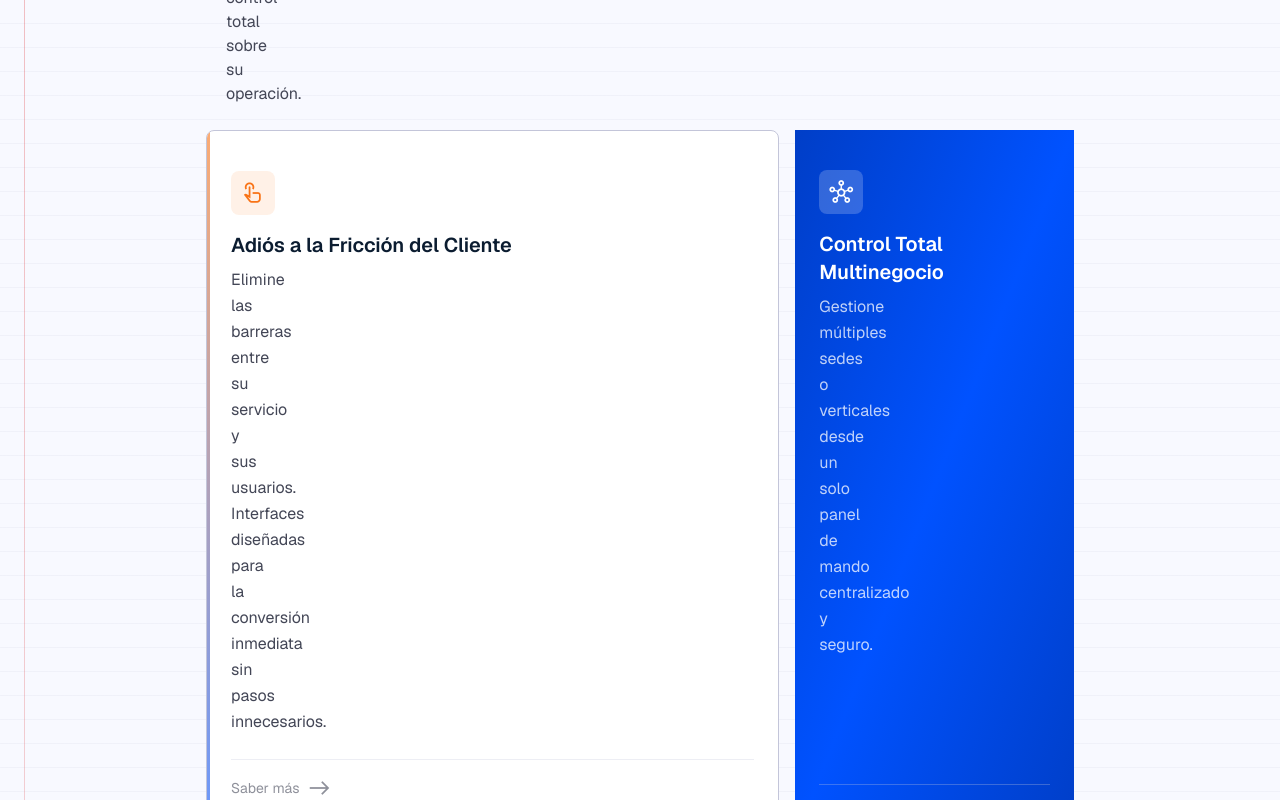
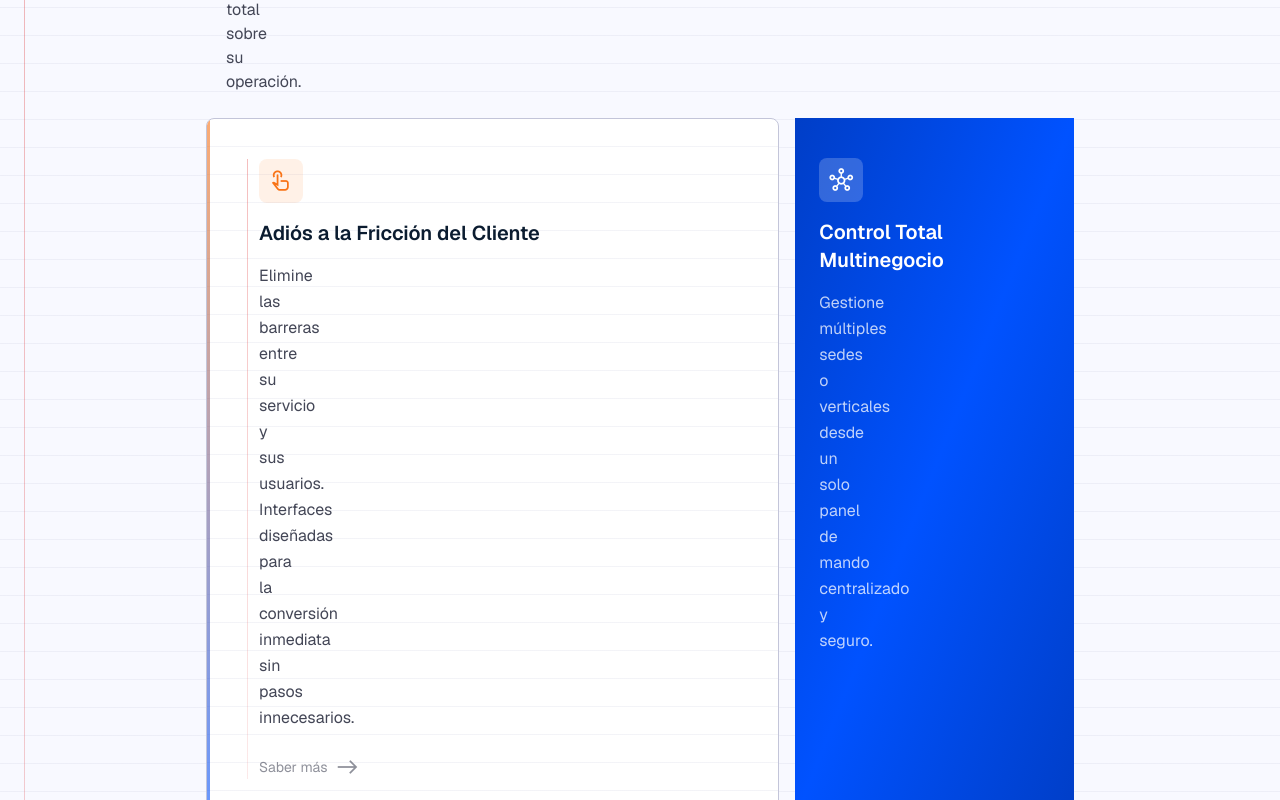
Before and after one commit to Shuh3n-Dev/boqi, a React (Vite) app: page / in a window 1280 px wide. Shown: the part 1400-2200 px from the top of the page. Built offline with nearby package versions, Linux system fonts and the light colour scheme.

Commit message:
Refactor Features, Pricing, StatsBar, and Testimonials components for improved layout and styling; add redline accents and enhance responsiveness

```diff
--- a/src/components/Features.tsx
+++ b/src/components/Features.tsx
@@ -69,7 +69,8 @@ const itemAnim = {
 }
 
 function FeatureCard({ feature }: { feature: (typeof features)[number] }) {
-  const cardClass = feature.isHero
+  const isHero = feature.isHero
+  const cardClass = isHero
     ? feature.bg
     : "notebook-card hover:shadow-sm hover:border-primary-container/30"
 
@@ -78,15 +79,16 @@ function FeatureCard({ feature }: { feature: (typeof features)[number] }) {
       variants={itemAnim}
       className={`col-span-full ${feature.colSpan} ${cardClass} px-lg py-xl flex flex-col justify-between transition-all duration-300 group`}
     >
-      <div className="notebook-card-body">
+      <div className={isHero ? "" : "notebook-card-body has-redline"}>
+        <div className={isHero ? "space-y-md" : "notebook-col space-y-md"}>
           <div
-          className={`w-11 h-11 rounded-lg flex items-center justify-center mb-md ${feature.iconColor}`}
+            className={`w-11 h-11 rounded-lg flex items-center justify-center ${feature.iconColor}`}
           >
             <span className="material-symbols-outlined text-2xl">
               {feature.icon}
             </span>
           </div>
-        <h3 className="text-headline-sm mb-sm">
+          <h3 className="text-headline-sm">
             {feature.title}
           </h3>
           <p
@@ -94,11 +96,9 @@ function FeatureCard({ feature }: { feature: (typeof features)[number] }) {
           >
             {feature.description}
           </p>
-      </div>
 
-      <div className="flex items-end justify-between mt-lg pt-md border-t border-outline-variant/30 notebook-card-body">
           {feature.link && (
-          <span className="text-body-sm text-on-surface-variant/60 flex items-center gap-sm group-hover:text-accent transition-colors">
+            <span className="text-body-sm text-on-surface-variant/60 flex items-center gap-sm group-hover:text-accent transition-colors pt-sm">
               Saber más
               <span className="material-symbols-outlined text-sm group-hover:translate-x-1 transition-transform">
                 east
@@ -107,7 +107,7 @@ function FeatureCard({ feature }: { feature: (typeof features)[number] }) {
           )}
 
           {feature.chart && (
-          <div className="w-full md:w-1/2 bg-surface-container-low rounded p-sm border border-outline-variant/50 overflow-hidden">
+            <div className="w-full md:w-1/2 bg-surface-container-low rounded p-sm border border-outline-variant/50 overflow-hidden pt-sm">
               <div className="space-y-sm">
                 <div className="h-2 w-3/4 bg-surface-container-highest rounded" />
                 <div className="h-2 w-1/2 bg-surface-container-highest rounded" />
@@ -116,8 +116,7 @@ function FeatureCard({ feature }: { feature: (typeof features)[number] }) {
               </div>
             </div>
           )}
-
-        {!feature.link && !feature.chart && <span />}
+        </div>
       </div>
     </motion.div>
   )
--- a/src/components/Pricing.tsx
+++ b/src/components/Pricing.tsx
@@ -114,7 +114,8 @@ export default function Pricing() {
                 </div>
               )}
 
-              <div className="notebook-card-body">
+              <div className="notebook-card-body has-redline">
+                <div className="notebook-col">
                   <h4 className="text-label-sm text-on-surface-variant mb-md uppercase tracking-wider">
                     {plan.name}
                   </h4>
@@ -141,6 +142,7 @@ export default function Pricing() {
                     ))}
                   </ul>
                 </div>
+              </div>
 
               <motion.button
                 whileHover={{ scale: 1.02 }}
--- a/src/components/StatsBar.tsx
+++ b/src/components/StatsBar.tsx
@@ -82,7 +82,8 @@ export default function StatsBar() {
               variants={itemAnim}
               className="notebook-card rounded-none border-0 bg-white p-lg md:p-xl flex flex-col items-center text-center gap-md group"
             >
-              <div className="notebook-card-body flex flex-col items-center gap-md">
+              <div className="notebook-card-body has-redline">
+                <div className="notebook-col flex flex-col items-center text-center gap-md">
                   <span className="material-symbols-outlined text-3xl text-accent">
                     {stat.icon}
                   </span>
@@ -93,6 +94,7 @@ export default function StatsBar() {
                     {stat.label}
                   </div>
                 </div>
+              </div>
             </motion.div>
           ))}
         </motion.div>
--- a/src/components/Testimonials.tsx
+++ b/src/components/Testimonials.tsx
@@ -73,9 +73,10 @@ export default function Testimonials() {
             <motion.div
               key={t.name}
               variants={cardAnim}
-              className="notebook-card p-lg flex flex-col gap-md hover:shadow-sm hover:border-primary-container/30 transition-all"
+              className="notebook-card p-lg hover:shadow-sm hover:border-primary-container/30 transition-all"
             >
-              <div className="notebook-card-body flex flex-col gap-md h-full">
+              <div className="notebook-card-body has-redline h-full">
+                <div className="notebook-col h-full gap-md flex flex-col">
                   <div
                     className={`w-10 h-10 rounded-lg flex items-center justify-center ${t.accent}`}
                   >
@@ -95,6 +96,7 @@ export default function Testimonials() {
                     </div>
                   </div>
                 </div>
+              </div>
             </motion.div>
           ))}
         </motion.div>
--- a/src/index.css
+++ b/src/index.css
@@ -149,6 +149,12 @@ body::before {
   background-size: 20px 20px;
 }
 
+/* ── Notebook column constants ── */
+:root {
+  --notebook-line-gap: 28px;
+  --notebook-col-offset: 48px;
+}
+
 /* ── Notebook ruled lines overlay ── */
 .notebook-bg {
   position: relative;
@@ -163,9 +169,9 @@ body::before {
   background-image: repeating-linear-gradient(
     to bottom,
     transparent 0px,
-    transparent 23px,
-    rgba(195, 197, 217, 0.15) 23px,
-    rgba(195, 197, 217, 0.15) 24px
+    transparent calc(var(--notebook-line-gap) - 1px),
+    rgba(195, 197, 217, 0.2) calc(var(--notebook-line-gap) - 1px),
+    rgba(195, 197, 217, 0.2) var(--notebook-line-gap)
   );
 }
 
@@ -183,7 +189,7 @@ body::before {
   width: 1px;
   background: linear-gradient(
     to bottom,
-    rgba(220, 38, 38, 0.3) 0%,
+    rgba(220, 38, 38, 0.35) 0%,
     rgba(220, 38, 38, 0.15) 100%
   );
   pointer-events: none;
@@ -199,6 +205,7 @@ body::before {
   overflow: hidden;
 }
 
+/* Left accent bar */
 .notebook-card::before {
   content: '';
   position: absolute;
@@ -208,11 +215,59 @@ body::before {
   width: 3px;
   background: linear-gradient(to bottom, var(--color-accent), var(--color-primary-container));
   opacity: 0.6;
+  z-index: 2;
 }
 
+/* Ruled lines inside the card */
+.notebook-card::after {
+  content: '';
+  position: absolute;
+  inset: 0;
+  pointer-events: none;
+  z-index: 0;
+  background-image: repeating-linear-gradient(
+    to bottom,
+    transparent 0px,
+    transparent calc(var(--notebook-line-gap) - 1px),
+    rgba(195, 197, 217, 0.2) calc(var(--notebook-line-gap) - 1px),
+    rgba(195, 197, 217, 0.2) var(--notebook-line-gap)
+  );
+  border-radius: inherit;
+}
+
+/* Content layer above ruled lines */
 .notebook-card-body {
   position: relative;
   z-index: 1;
+}
+
+/* Red margin line inside the card */
+.notebook-card-body.has-redline::before {
+  content: '';
+  position: absolute;
+  top: 0;
+  left: 16px;
+  bottom: 0;
+  width: 1px;
+  background: linear-gradient(
+    to bottom,
+    rgba(220, 38, 38, 0.3) 0%,
+    rgba(220, 38, 38, 0.1) 100%
+  );
+  pointer-events: none;
+}
+
+/* Writing column: pushes content past the red margin line */
+.notebook-col {
+  display: flex;
+  flex-direction: column;
+  gap: inherit;
+  padding-left: 28px;
+}
+
+/* Hero card (gradient) has no ruled lines */
+.notebook-card.hero-card::after {
+  display: none;
 }
 
 /* ── Washi tape accent ── */
```
Lines whose indentation alone changed are shown as unchanged.
